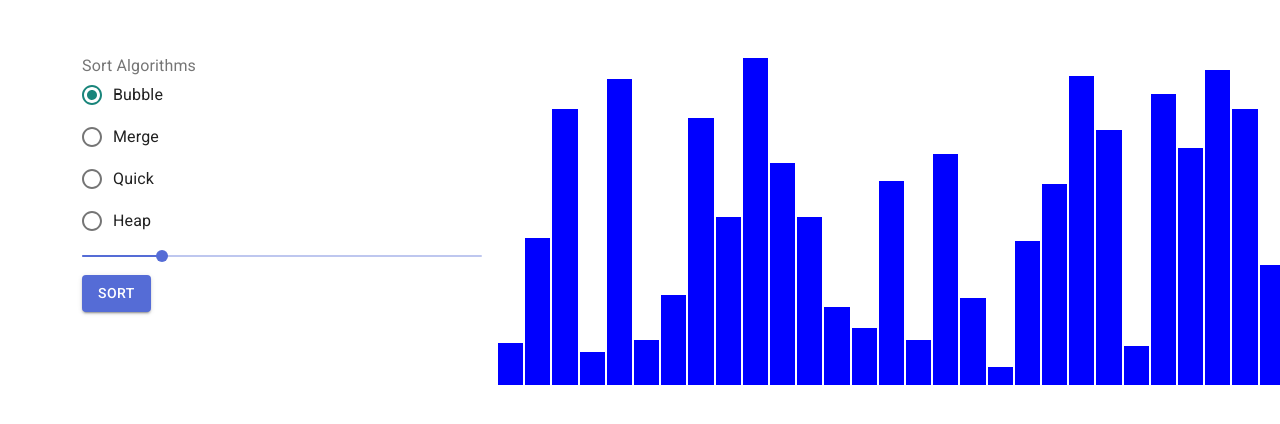
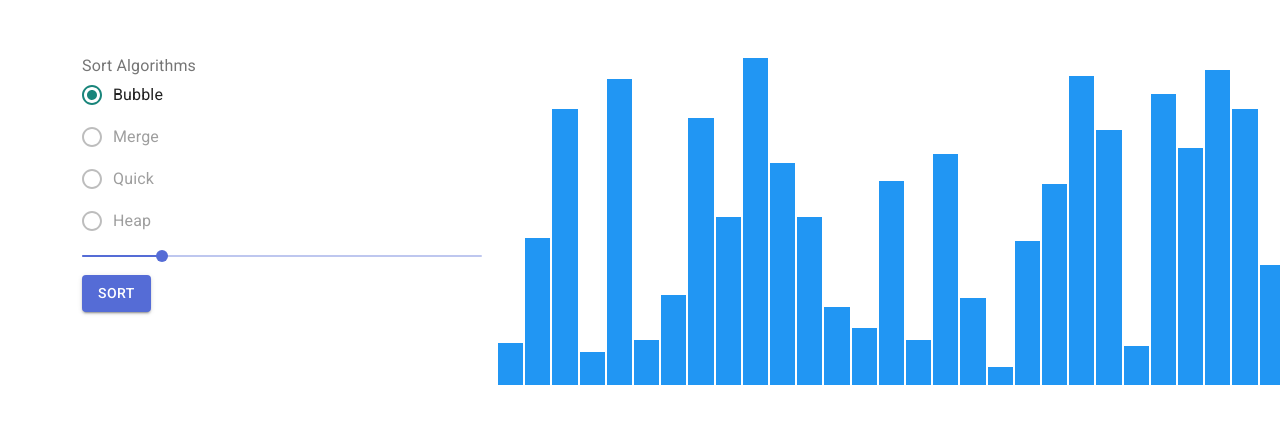
Before and after one commit to josephsintum/sorting-visualization, a Next.js app: page / in a window 1280 px wide. Shown: the top 424 px of the page. Built offline with nearby package versions, Linux system fonts and the light colour scheme.

Commit message:
bubble sort

```diff
--- a/pages/index.tsx
+++ b/pages/index.tsx
@@ -1,41 +1,79 @@
-import * as React from 'react';
-import Container from '@material-ui/core/Container';
-import Paper from '@material-ui/core/Paper';
-import {Grid} from "@material-ui/core";
-import FormControl from "@material-ui/core/FormControl";
-import FormLabel from "@material-ui/core/FormLabel";
-import RadioGroup from "@material-ui/core/RadioGroup";
-import FormControlLabel from "@material-ui/core/FormControlLabel";
-import Radio from "@material-ui/core/Radio";
-import Slider from "@material-ui/core/Slider";
-import Button from "@material-ui/core/Button";
-import Box from "@material-ui/core/Box";
+import * as React from 'react'
+import Container from '@material-ui/core/Container'
+import { Grid } from '@material-ui/core'
+import FormControl from '@material-ui/core/FormControl'
+import FormLabel from '@material-ui/core/FormLabel'
+import RadioGroup from '@material-ui/core/RadioGroup'
+import FormControlLabel from '@material-ui/core/FormControlLabel'
+import Radio from '@material-ui/core/Radio'
+import Slider from '@material-ui/core/Slider'
+import Button from '@material-ui/core/Button'
+import Box from '@material-ui/core/Box'
 
 const generateData = (value) => Array.from(Array(value)).map(x => Math.floor(Math.random() * 110))
 
+const timer = () => new Promise(res => setTimeout(res, 50))
+
+const bubbleSort = async (array: number[], setArray) => {
+    const data = [...array]
+    for (let i = 0; i < data.length; i++) {
+        for (let j = 0; j < (data.length - i); j++) {
+            if (data[j] > data[j + 1]) {
+                [data[j], data[j + 1]] = [data[j + 1], data[j]]
+                await timer()
+                setArray([...data])
+            }
+        }
+    }
+}
+
 export default function Index() {
 
-    const [sortAlgo, setSortAlgo] = React.useState("bubble")
+    const [algorithm, setAlgorithm] = React.useState('bubble')
     const [value, setValue] = React.useState<number>(30)
     const [data, setData] = React.useState<number[]>([])
+    const [sorting, setSorting] = React.useState(false)
+    // const [index, setIndex] = React.useState([-1, -1])   // todo: index array sorting
 
     React.useEffect(() => {
         setData(generateData(value))
     }, [value])
 
+    const sort = () => {
+        switch (algorithm) {
+            case 'bubble':
+                setSorting(true)
+                bubbleSort(data, setData).then(() => {
+                    setSorting(false)
+                })
+                break
+            case 'merge':
+                console.log('to be implemented')
+                break
+            case 'quick':
+                console.log('to be implemented')
+                break
+            case 'heap':
+                console.log('to be implemented')
+                break
+            default:
+                throw new Error('Choice doesn\'t exist!')
+        }
+    }
+
     return (
         <Container maxWidth="lg">
-            <Grid container spacing={2} style={{margin: "50px"}}>
+            <Grid container spacing={2} style={{ margin: '50px' }}>
                 <Grid item xs={4}>
                     <Box>
                         <FormControl component="fieldset">
                             <FormLabel component="legend">Sort Algorithms</FormLabel>
-                            <RadioGroup aria-label="SortAlgo" name="sortAlgo" value={sortAlgo}
-                                        onChange={(e) => setSortAlgo(e.target.value)}>
-                                <FormControlLabel value="bubble" control={<Radio/>} label="Bubble"/>
-                                <FormControlLabel value="merge" control={<Radio/>} label="Merge"/>
-                                <FormControlLabel value="quick" control={<Radio/>} label="Quick"/>
-                                <FormControlLabel value="heap" control={<Radio/>} label="Heap"/>
+                            <RadioGroup aria-label="SortAlgo" name="sortAlgo" value={algorithm}
+                                        onChange={(e) => setAlgorithm(e.target.value)}>
+                                <FormControlLabel value="bubble" control={<Radio />} label="Bubble" />
+                                <FormControlLabel value="merge" control={<Radio />} label="Merge" disabled />
+                                <FormControlLabel value="quick" control={<Radio />} label="Quick" disabled />
+                                <FormControlLabel value="heap" control={<Radio />} label="Heap" disabled />
                             </RadioGroup>
                         </FormControl>
                     </Box>
@@ -45,11 +83,11 @@ export default function Index() {
                                 valueLabelDisplay="auto"
                                 min={10}
                                 max={110}
-                                aria-labelledby="continuous-slider"/>
+                                aria-labelledby="continuous-slider" disabled={sorting} />
                     </Box>
 
                     <Box>
-                        <Button variant="contained" color="primary">
+                        <Button variant="contained" color="primary" onClick={() => sort()} disabled={sorting}>
                             Sort
                         </Button>
                     </Box>
@@ -61,9 +99,14 @@ export default function Index() {
                       direction="row">
                     {data.map((value, index) =>
                         <Box key={index}
-                             style={{backgroundColor: "blue", height: (value*3), flexGrow: 1, marginRight: 2}}/>)}
+                             style={{
+                                 backgroundColor: '#2196f3',
+                                 height: (value * 3),
+                                 flexGrow: 1,
+                                 marginRight: 2,
+                             }} />)}
                 </Grid>
             </Grid>
         </Container>
-    );
+    )
 }
```
